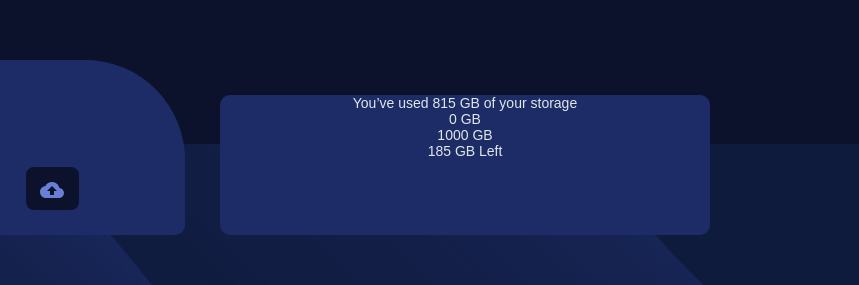
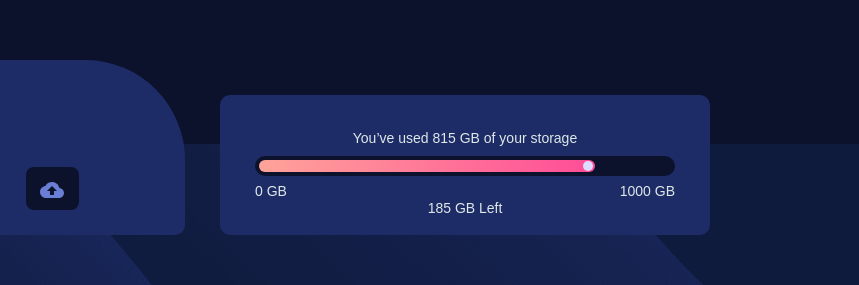
Before and after one commit to epomarez/FyloDataSC, a plain HTML site: page fylo-data-storage-component-master/index.html in a window 1280 px wide. Shown: the part 106-391 px from the top of the page, 421-1280 px from the left. Drawn offline with Linux system fonts and the light colour scheme.

Commit message:
Un mayor avance en los estilos css

```diff
--- a/fylo-data-storage-component-master/estilos/style.css
+++ b/fylo-data-storage-component-master/estilos/style.css
@@ -61,12 +61,49 @@ body{
 
 }
 
-
-
 .storageContainer{
     width: 56%;
     height: 80%;
     border-radius: 10px;
+    padding: 4%;
 
     background-color: hsl(228, 56%, 26%);
+
 }
+
+.gridStorage{
+    height: 100%;
+    display: grid;
+    grid-template-rows: 33% 33% 33%;
+    gap: 3px;
+}
+
+.barraMemoria{
+    background: hsl(229, 57%, 11%);
+    border-radius: 10px;
+    height: 20px;
+    grid-row: 2/3;
+    padding: 4px 4px;
+}
+
+.barraInterior{
+    background: linear-gradient(to right, hsl(6, 100%, 80%), hsl(335, 100%, 65%));
+    border-radius: 10px;
+    height: 12px;
+    width: 81.5%;
+    padding: 1px 2px;
+}
+
+.circulo{
+    float: right;
+    background:hsl(243, 100%, 93%);
+    width: 10px;
+    height: 100%;
+    border-radius: 100%;
+}
+
+.memoria{
+    grid-row: 3/4;
+    display: flex;
+    justify-content: space-between;
+}
--- a/fylo-data-storage-component-master/index.html
+++ b/fylo-data-storage-component-master/index.html
@@ -1,8 +1,10 @@
 <!DOCTYPE html>
 <html lang="en">
+
 <head>
   <meta charset="UTF-8">
-  <meta name="viewport" content="width=device-width, initial-scale=1.0"> <!-- displays site properly based on user's device -->
+  <meta name="viewport" content="width=device-width, initial-scale=1.0">
+  <!-- displays site properly based on user's device -->
 
   <link rel="icon" type="image/png" sizes="32x32" href="./images/favicon-32x32.png">
   <link rel="stylesheet" href="estilos/style.css">
@@ -11,11 +13,17 @@
 
   <!-- Feel free to remove these styles or customise in your own stylesheet 👍 -->
   <style>
-    .attribution { font-size: 11px; text-align: center; }
-    .attribution a { color: hsl(228, 45%, 44%); }
+    .attribution {
+      font-size: 11px;
+      text-align: center;
+    }
 
+    .attribution a {
+      color: hsl(228, 45%, 44%);
+    }
   </style>
 </head>
+
 <body>
 
   <div class="contenedorPadre">
@@ -25,20 +33,23 @@
       <div class="opciones">
 
         <div class="iconoSVG">
-          <svg xmlns="http://www.w3.org/2000/svg" viewBox= "-5 5 30 20" width="30" height="30">
-            <path fill="#697ED4" d="M12.028 0H2.436A2.387 2.387 0 00.049 2.398L.037 21.583a2.387 2.387 0 002.387 2.398h14.4a2.397 2.397 0 002.398-2.398V7.194L12.028 0zM10.83 8.393V1.8l6.595 6.594h-6.595z"/>
+          <svg xmlns="http://www.w3.org/2000/svg" viewBox="-5 5 30 20" width="30" height="30">
+            <path fill="#697ED4"
+              d="M12.028 0H2.436A2.387 2.387 0 00.049 2.398L.037 21.583a2.387 2.387 0 002.387 2.398h14.4a2.397 2.397 0 002.398-2.398V7.194L12.028 0zM10.83 8.393V1.8l6.595 6.594h-6.595z" />
           </svg>
         </div>
 
         <div class="iconoSVG">
-          <svg xmlns="http://www.w3.org/2000/svg" viewBox= "-5 -2 35 35" width="35" height="35">
-            <path fill="#697ED4" d="M21.6 2.4H12L9.6 0H2.4A2.39 2.39 0 00.012 2.4L0 16.8a2.4 2.4 0 002.4 2.4h19.2a2.4 2.4 0 002.4-2.4v-12a2.4 2.4 0 00-2.4-2.4z"/>
+          <svg xmlns="http://www.w3.org/2000/svg" viewBox="-5 -2 35 35" width="35" height="35">
+            <path fill="#697ED4"
+              d="M21.6 2.4H12L9.6 0H2.4A2.39 2.39 0 00.012 2.4L0 16.8a2.4 2.4 0 002.4 2.4h19.2a2.4 2.4 0 002.4-2.4v-12a2.4 2.4 0 00-2.4-2.4z" />
           </svg>
         </div>
 
         <div class="iconoSVG">
-          <svg xmlns="http://www.w3.org/2000/svg" viewBox= "-5 -5 35 35" width="35" height="35">
-            <path fill="#697ED4" d="M19.4 6c-.7-3.4-3.7-6-7.4-6-2.9 0-5.4 1.6-6.6 4C2.3 4.4 0 6.9 0 10c0 3.3 2.7 6 6 6h13c2.8 0 5-2.2 5-5 0-2.6-2.1-4.8-4.6-5zM14 9v4h-4V9H7l5-5 5 5h-3z"/>
+          <svg xmlns="http://www.w3.org/2000/svg" viewBox="-5 -5 35 35" width="35" height="35">
+            <path fill="#697ED4"
+              d="M19.4 6c-.7-3.4-3.7-6-7.4-6-2.9 0-5.4 1.6-6.6 4C2.3 4.4 0 6.9 0 10c0 3.3 2.7 6 6 6h13c2.8 0 5-2.2 5-5 0-2.6-2.1-4.8-4.6-5zM14 9v4h-4V9H7l5-5 5 5h-3z" />
           </svg>
         </div>
 
@@ -46,14 +57,22 @@
     </div>
 
     <div class="storageContainer">
+
+      <div class="gridStorage">
         <p>You’ve used 815 GB of your storage</p>
+
         <div class="barraMemoria">
           <div class="barraInterior">
             <div class="circulo"></div>
           </div>
         </div>
+
+        <div class="memoria">
           <p>0 GB</p>
           <p>1000 GB</p>
+        </div>
+      </div>
+
       <div class="nubeMemoriaRestante">
         <p>185 GB Left</p>
       </div>
@@ -65,4 +84,5 @@
     Coded by <a href="#">Your Name Here</a>.
   </div>
 </body>
+
 </html>
```
Lines whose indentation alone changed are shown as unchanged.
